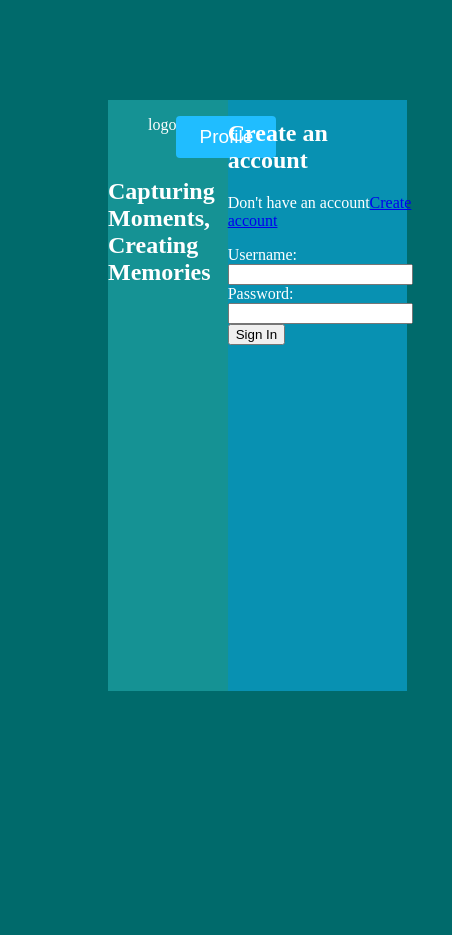
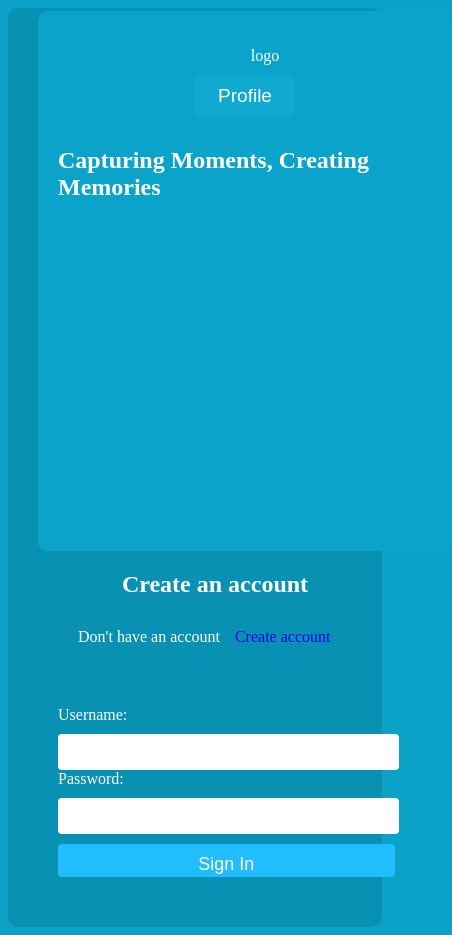
Before and after one commit to Ndima-karabo17/Simple-OOP-Login-Profile-System, a plain HTML site: page index.html in a window 390 px wide. Shown: the whole page, 452 px wide, since content can reach past the window. Before the commit the page ends 844 px from the top, so only its background shows below. Drawn offline with Linux system fonts and the light colour scheme.

Commit message:
Update style.css
I used two colors instead of many

```diff
--- a/style.css
+++ b/style.css
@@ -1,37 +1,196 @@
-body{
-    background-color: #006A6B;
+body {
+    background-color: #0ca1c7;
     color: white;
     overflow-y: hidden;
     overflow-x: hidden;
 }
-.all{
+
+.all {
     background-color: #0891B2;
-    width:80%;
+    width: 60%;
     height: 70vh;
     margin-top: 100px;
-    margin-left: 100px;
+    margin-left: 300px;
     display: flex;
+    border-radius: 10px;
+}
+
+.welcomePage {
+    width: 35%;
+    background-color: #0aa3c9;
+    border-radius: 10px;
+    height: 500px;
+    margin-top: 3px;
+    margin-left: 30px;
 
 }
-.welcomePage{
-    width:40%;
-    background-color: #159294;
-}
-.all > .welcomePage > ul{
+
+.all>.welcomePage>ul {
     list-style-type: none;
     display: flex;
     justify-content: space-between;
 }
-.all > .welcomePage > ul > li > button{
-    background-color: #20BDFF;
-    width:100px;
+
+.all>.welcomePage>ul>li>button {
+    background-color: #10a9cf;
+    width: 100px;
     height: 5vh;
     border: none;
     border-radius: 4px;
+    margin-right: 40px;
+    margin-top: 0;
+}
+
+.all>.welcomePage>ul>li>button:hover {
+    background-color: rgb(38, 181, 242);
+}
+
+.all>.welcomePage>ul>li>button>a {
+    font-size: 19px;
+    text-decoration: none;
+    color: white;
+}
+
+.all>.welcomePage>#slogan {
+    margin-top: 270px;
+}
+
+.all>.welcomePage>#slogan>h2 {
+    font-size: 30px;
+    font-family: cursive;
+    text-align: center;
+}
+
+.signup-section>#signup>h2,
+.signup-section>#login>h2 {
+    margin-top: 0;
+    top: 0;
+    font-size: 25px;
+    text-align: center;
 
 }
-.all > .welcomePage > ul > li > button > a{
-    font-size: 19px;
+
+.signup-section>#signup>p,
+.signup-section>#login>p {
+    font-size: 20px;
+    margin-top: 50px;
+    margin-left: 50px;
+}
+
+.signup-section>#signup>p>span,
+.signup-section>#login>p>span {
+    padding-right: 15px;
+}
+
+.signup-section>#signup>p>a,
+.signup-section>#login>p>a {
     text-decoration: none;
-    color:white;
+
 }
+
+.signup-section>#signup>p>a:hover,
+.signup-section>#login>p>a:hover {
+    color: white;
+}
+
+.signup-section>#login-div>form>input {
+    width: 200px;
+    height: 4vh;
+    border: none;
+    border-radius: 4px;
+}
+
+
+#login-div {
+    padding: 30px;
+    border-radius: 10px;
+    width: 90%;
+    margin: auto;
+    margin-top: 30px;
+}
+
+#login-div table {
+    width: 100%;
+}
+
+#login-div td {
+    padding: 10px;
+    font-size: 18px;
+}
+
+#login-div>#username,
+#login-div>#password {
+    width: 100%;
+    padding: 10px;
+    font-size: 16px;
+    border: none;
+    border-radius: 5px;
+    background-color: #E0F7FA;
+    color: #333;
+}
+
+#signin-button,
+#signup-button {
+    background-color: #20BDFF;
+    color: white;
+    font-size: 18px;
+    padding: 10px 20px;
+    border: none;
+    border-radius: 5px;
+    cursor: pointer;
+    transition: background-color 0.3s ease;
+}
+
+#signin-button:hover {
+    background-color: #159294;
+}
+
+
+
+@media screen and (max-width: 768px) {
+    .all {
+        flex-direction: column;
+        width: 100%;
+        height: auto;
+        margin: 0;
+    }
+
+    .welcomePage,
+    .signup-section {
+        width: 100%;
+        padding: 20px;
+    }
+
+    .signup-section>#signup>h2 {
+        font-size: 24px;
+    }
+
+    .signup-section>#signup>p {
+        font-size: 16px;
+        margin-top: 30px;
+    }
+
+    .signup-section>#login-div>form>table {
+        width: 100%;
+    }
+
+    .signup-section>#login-div>form input {
+        width: 100%;
+        height: 4vh;
+        margin-top: 10px;
+    }
+
+    .all>.welcomePage>#slogan>h2 {
+        font-size: 28px;
+        text-align: center;
+    }
+
+    .all>.welcomePage>ul {
+        flex-direction: column;
+        align-items: center;
+    }
+
+    .all>.welcomePage>ul>li {
+        margin-bottom: 10px;
+    }
+}
```
